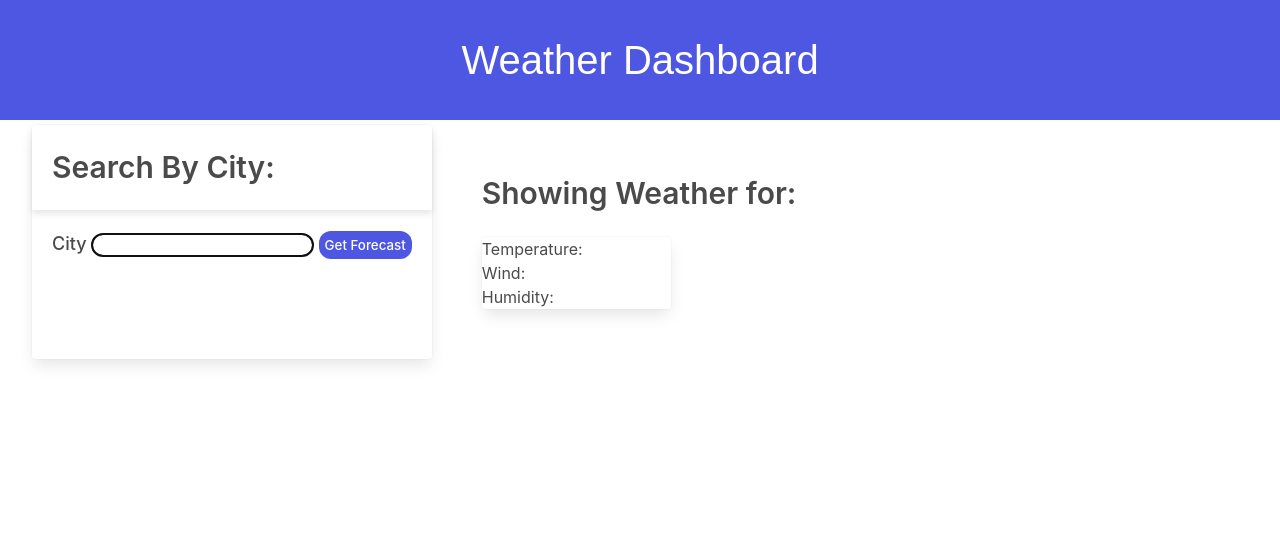
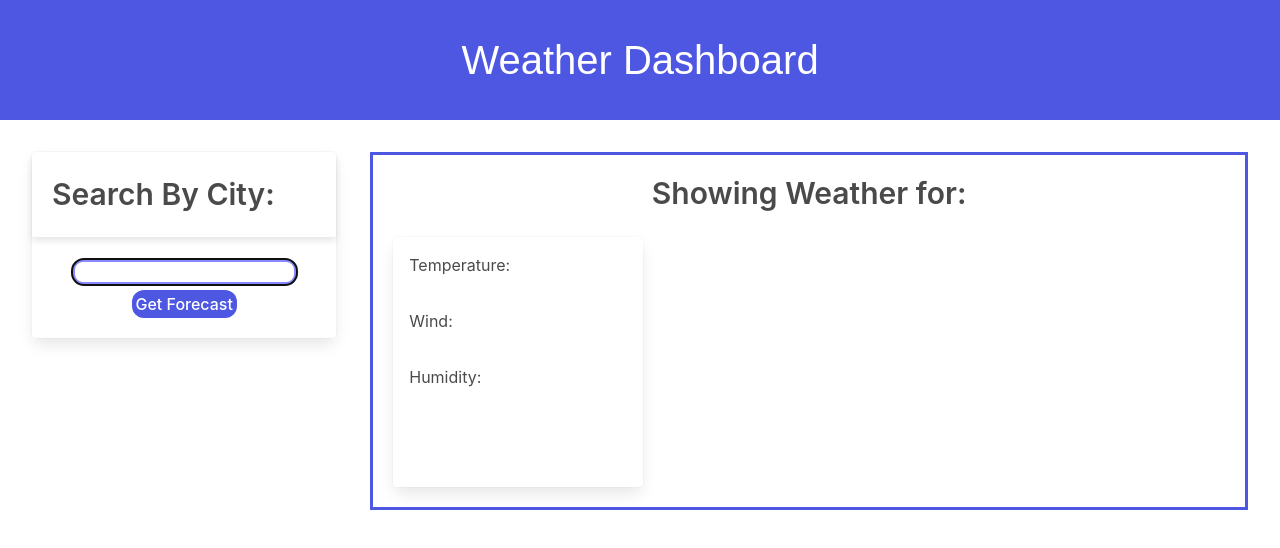
Before and after one commit to mbrianna1170/fetch-the-weather, a plain HTML site: page index.html in a window 1280 px wide. Drawn offline with nearby package versions, Linux system fonts and the light colour scheme.

Commit message:
more styling

```diff
--- a/assets/style.css
+++ b/assets/style.css
@@ -1,7 +1,10 @@
 * {
   box-sizing: border-box;
+}
+
+body {
+  margin: 0;
   padding: 0;
-  margin: 0;
 }
 
 header {
@@ -14,7 +17,7 @@ header {
 }
 
 main {
-  margin: 5px auto;
+  margin: 2rem auto;
   width: 95%;
 }
 
@@ -26,7 +29,7 @@ h3 {
 /*** Search Form ***/
 
 .card {
-  max-width: 60%;
+  width: 90%;
 }
 
 /* Search By City */
@@ -36,6 +39,7 @@ h3.card-header.text-uppercase {
 
 form#search-form {
   padding: 20px;
+  text-align: center;
 }
 
 /* "City" */
@@ -46,18 +50,19 @@ label.form-label {
 
 input#city {
   border-radius: 12px;
-  border: solid 2px #262953b0;
+  border: solid 4px #8989ff;
   padding: 2px;
 }
 
 .btn {
   border: none;
   border-radius: 12px;
-  font-style: 18px;
-  padding: 6px;
+  font-size: 16px;
   background-color: #4d57e2;
   color: white;
   font-weight: 500;
+  margin-top: .25rem;
+  padding: .25rem;
 }
 
 .btn:hover {
@@ -67,46 +72,27 @@ input#city {
 
 /* Weather Container */
 .col-12.col-md-8 {
-  padding: 50px;
+  padding: 20px;
+  border: solid 3px #4d57e2;
+  width: 80%;
 }
 
 h2.subtitle {
   font-size: 30px;
   font-weight: 600;
+  text-align: center;
+}
+
+h4.card-title {
+  padding: 1rem;
+}
+
+.card#weather-card {
+  width: 250px;
+  height: 250px;
 }
 
 /* Flex Content */
 .flex-row {
   display: flex;
-  flex-wrap: wrap;
 }
-
-.flex-column {
-  display: flex;
-  flex-direction: column;
-  flex-wrap: wrap;
-}
-
-.justify-flex-start {
-  justify-content: flex-start;
-}
-
-.justify-flex-end {
-  justify-content: flex-end;
-}
-
-.justify-center {
-  justify-content: center;
-}
-
-.align-stretch {
-  align-items: stretch;
-}
-
-.align-end {
-  align-items: flex-end;
-}
-
-.align-center {
-  align-items: center;
-}
--- a/index.html
+++ b/index.html
@@ -18,19 +18,21 @@
   </header>
 
   <main class="flex-row justify-space-between">
-    <div class="col-12 col-md-4"></div>
-    <div class="card">
-      <h3 class="card-header text-uppercase">Search By City:</h3>
-      <form id="search-form" class="card-body">
-        <label class="form-label" for="city">City</label>
-        <input name="city" id="city" type="text" autofocus="true" class="form-input" />
-        <button type="submit" class="btn">Get Forecast</button>
-      </form>
+    <div class="col-12 col-md-4">
+      <div class="card" id="search-card">
+        <h3 class="card-header text-uppercase">Search By City:</h3>
+        <form id="search-form" class="card-body">
+          <label class="form-label" for="city" placeholder="City"></label>
+          <input name="city" id="city" type="text" autofocus="true" class="form-input" />
+          <button type="submit" class="btn">Get Forecast</button>
+        </form>
+      </div>
     </div>
+
     <div class="col-12 col-md-8">
       <h2 class="subtitle">Showing Weather for: <span id="city-name"></span></h2>
       <div id="weather-container" class="list-group">
-        <div class="card">
+        <div class="card" id="weather-card">
           <h4 class="card-title">Temperature: <span id="temperature"></span></h4>
           <h4 class="card-title">Wind: <span id="wind"></span></h4>
           <h4 class="card-title">Humidity: <span id="humidity"></span></h4>
```
